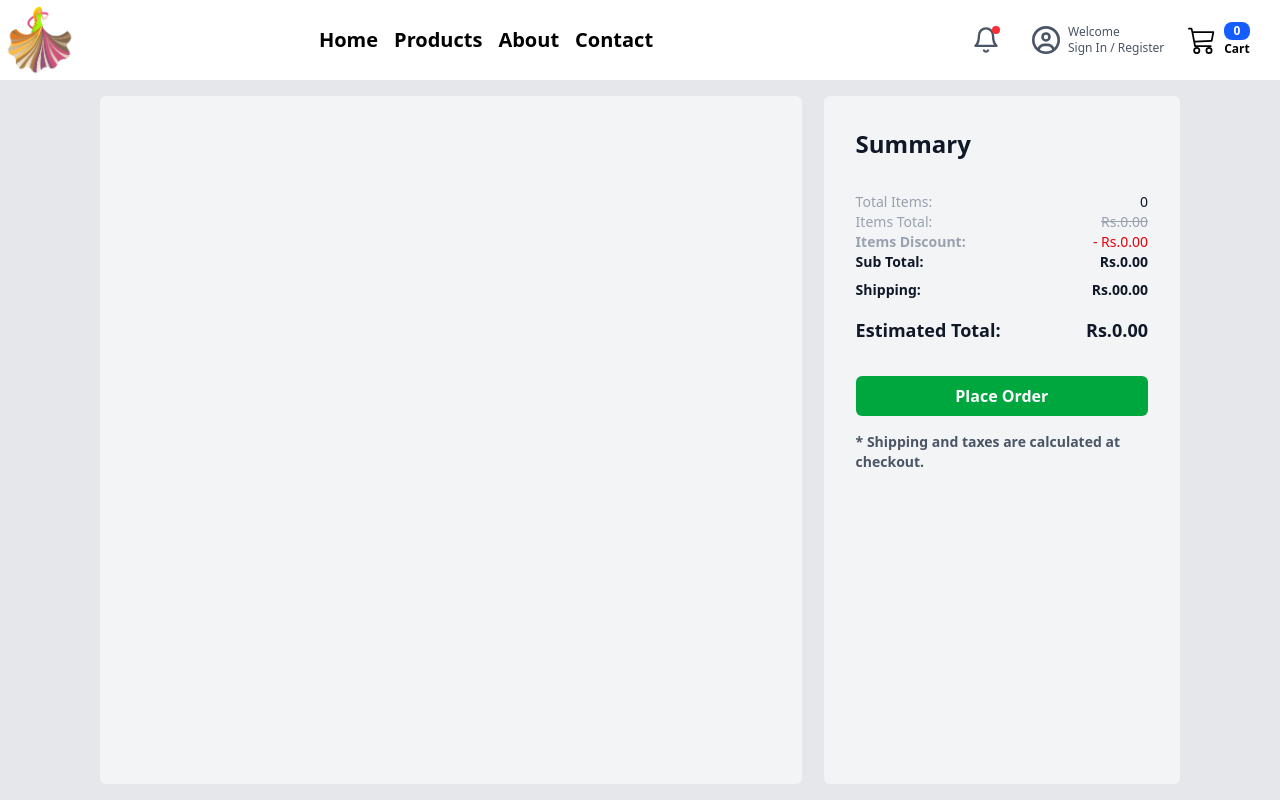
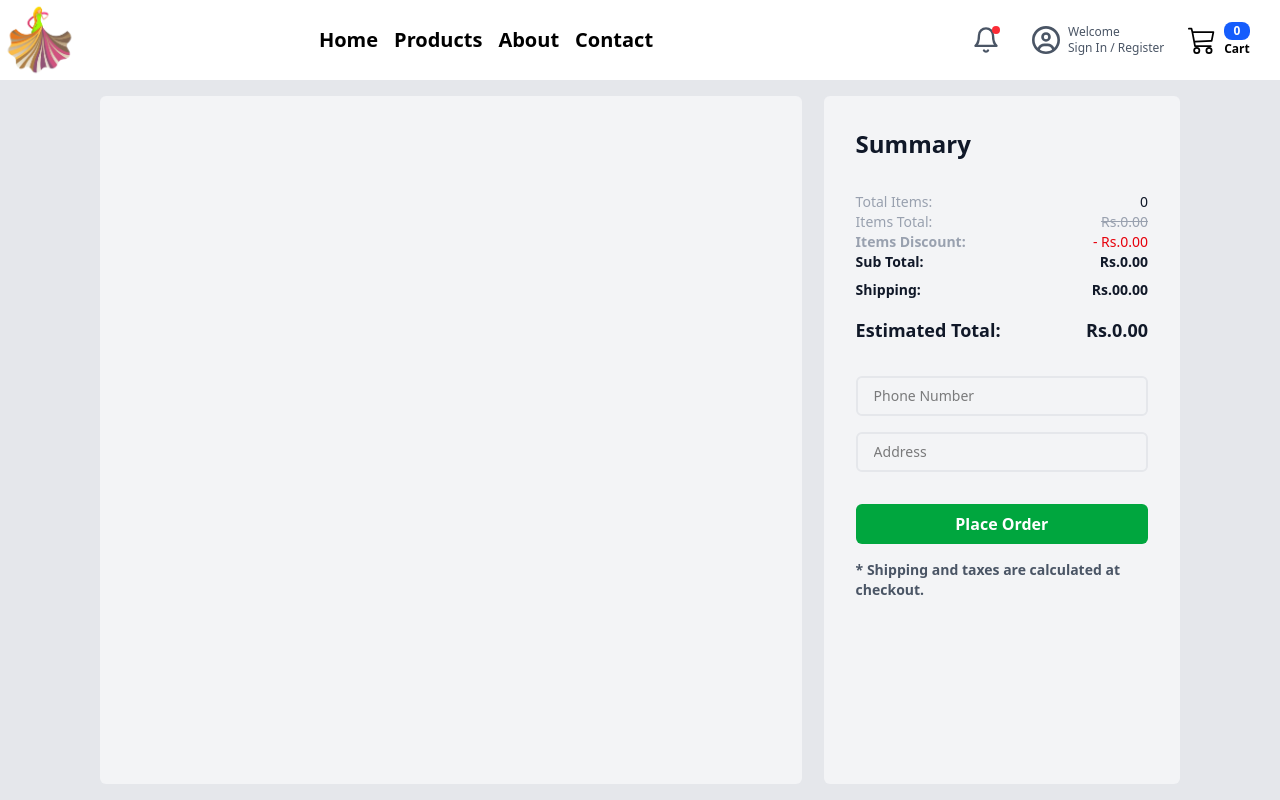
Before and after one commit to nSofot/cbc-frontend-batch-five, a React (Vite) app: page /checkout in a window 1280 px wide. Built offline with nearby package versions, Linux system fonts and the light colour scheme.

Commit message:
order api working complete

```diff
--- a/src/pages/client/checkOut.jsx
+++ b/src/pages/client/checkOut.jsx
@@ -1,12 +1,16 @@
 import { useState } from "react";
+import toast from "react-hot-toast";
 import { BiMinus, BiPlus, BiTrash } from "react-icons/bi";
 import { useLocation } from "react-router-dom";
+import axios from "axios";
 
 
 export default function CheckOutPage() {
 
     const location = useLocation();
     const [cart, setCart] = useState(location.state?.cart ||[]);
+    const [phoneNumber, setPhoneNumber] = useState("");
+    const [address, setAddress] = useState("");
 
 
     function getItemsTotal() {
@@ -49,16 +53,55 @@ export default function CheckOutPage() {
     }
 
     function changeQty(index, qty){
-        const newQty = cart[index].qty + qty
-        if(newQty <= 0){
-            newQty = 1
-            return
-        }else{
-            const newCart = [...cart]
-            newCart[index].qty = newQty
-            setCart(newCart)
+        let newQty = cart[index].qty + qty;
+        if (newQty <= 0) {
+            newQty = 1;
+        }
+        const newCart = [...cart];
+        newCart[index].qty = newQty;
+        setCart(newCart);
+    }
+
+
+    async function placeOrder(){
+        const token = localStorage.getItem("token");
+        if (!token) {
+            toast.error("Please login first");
+            return;
+        }
+
+        const orderInformation = {
+            products: [],
+            phone: phoneNumber,
+            // name: "John Doe",
+            address: address
+        };
+
+        for (let i = 0; i < cart.length; i++) {
+            orderInformation.products[i] = {
+                productId: cart[i].productId,
+                quantity: cart[i].qty
+            };
+        }
+
+        try {
+            const res = await axios.post(
+                import.meta.env.VITE_BACKEND_URL + "/api/order",
+                orderInformation,
+                {
+                    headers: {
+                        Authorization: "Bearer " + token,
+                    },
+                }
+            );
+            toast.success("Order placed successfully!");
+        } catch (err) {
+            console.error(err?.response?.data || err.message);
+            toast.error("Error placing order");
         }
     }
+
+
 
     return (
         <div className="bg-gray-200 w-full h-full flex justify-between items-center pl-25 pr-25 pt-4 pb-4">
@@ -70,7 +113,7 @@ export default function CheckOutPage() {
                         (item, index)=>{
                             return(
 
-                                <div key={item.productId} className="w-[100%] h-[115px] bg-white my-1 rounded-md flex justify-between items-center p-2">
+                                <div key={item.productId || index} className="w-[100%] h-[115px] bg-white my-1 rounded-md flex justify-between items-center p-2">
                                     {/* Product Image */}
                                     <div className="w-[15%] h-full ml-4">
                                         <img src={item.image[0]} className="w-[100px] h-[100px] object-cover rounded-md" />
@@ -102,7 +145,7 @@ export default function CheckOutPage() {
                                     {/* Actions */}
                                     <div className="w-[100px] h-[100px] flex flex-col justify-top items-end space-y-4">
                                         {/* <button className="text-red-600 cusor-pointer hover:bg-red-600 hover:text-white rounded-full p-2 right-[-35px]"></button> */}
-                                        <button className="text-2xl cusor-pointer hover:bg-red-600 hover:text-white rounded-full"
+                                        <button className="text-2xl cursor-pointer hover:bg-red-600 hover:text-white rounded-full"
                                             onClick={() => {
                                                 removeFromCart(index)
                                             }}><BiTrash/>
@@ -170,7 +213,27 @@ export default function CheckOutPage() {
                     </p>
                 </div>
 
-                <button className="bg-green-600 hover:bg-green-700 cursor-pointer text-white font-semibold py-2 px-4 rounded-md mt-8 hover:bg-green-700 active:bg-green-800">
+                {/* Input Shipping Address */}
+                <input
+                    className="w-full text-sm rounded-md border-2 border-gray-200 py-2 px-4 mt-8"
+                    type="text"
+                    placeholder="Phone Number"
+                    value={phoneNumber}
+                    onChange={(e) => setPhoneNumber(e.target.value)}
+                />
+                <input
+                    className="w-full text-sm rounded-md border-2 border-gray-200 py-2 px-4 mt-4"
+                    type="text"
+                    placeholder="Address"
+                    value={address}
+                    onChange={(e) => setAddress(e.target.value)}
+                />
+
+
+
+                <button className="bg-green-600 hover:bg-green-700 cursor-pointer text-white font-semibold py-2 px-4 rounded-md mt-8 hover:bg-green-700 active:bg-green-800"
+                    disabled={cart.length == 0}
+                    onClick={placeOrder}>
                     Place Order
                 </button>
 
```
